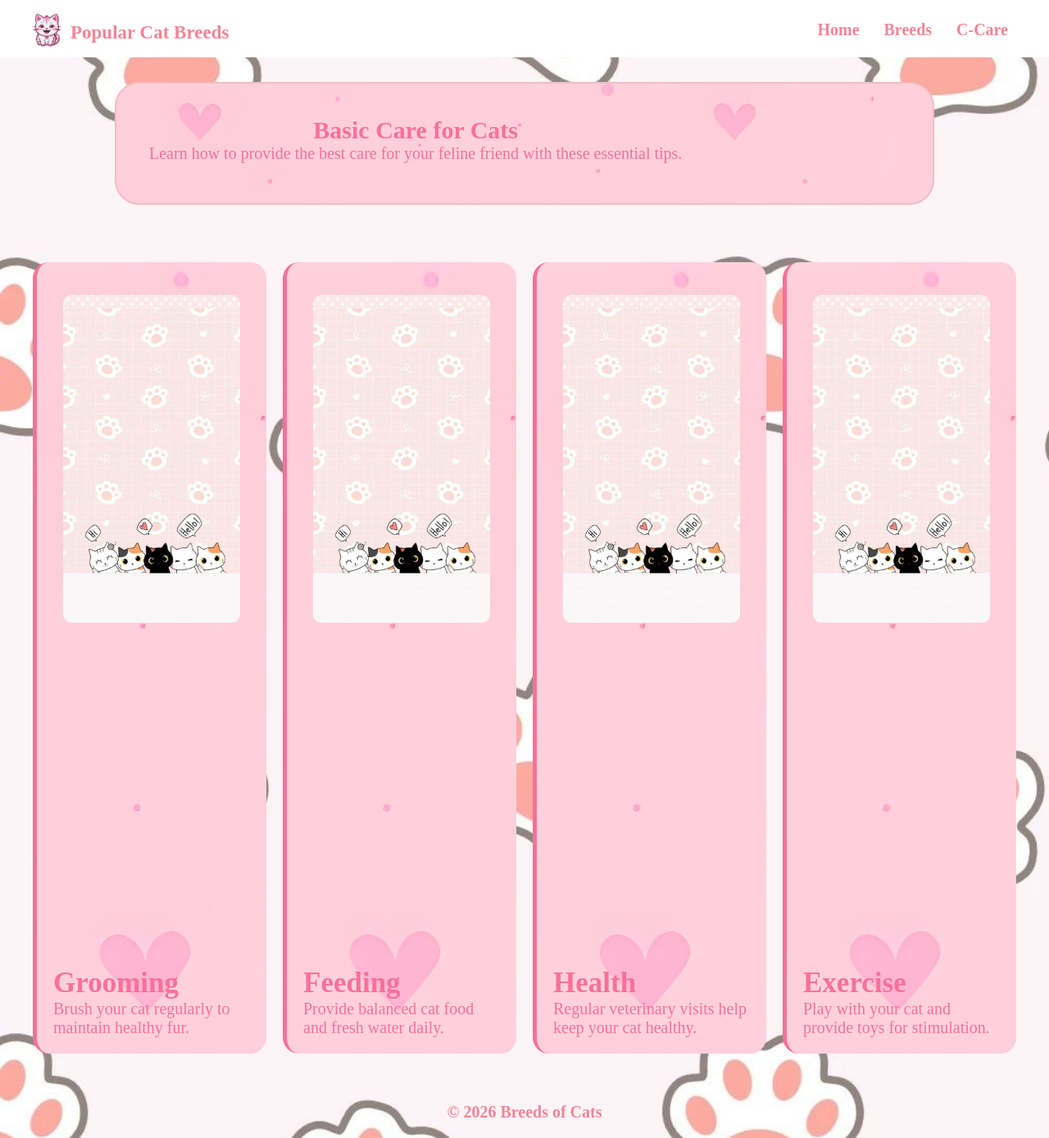
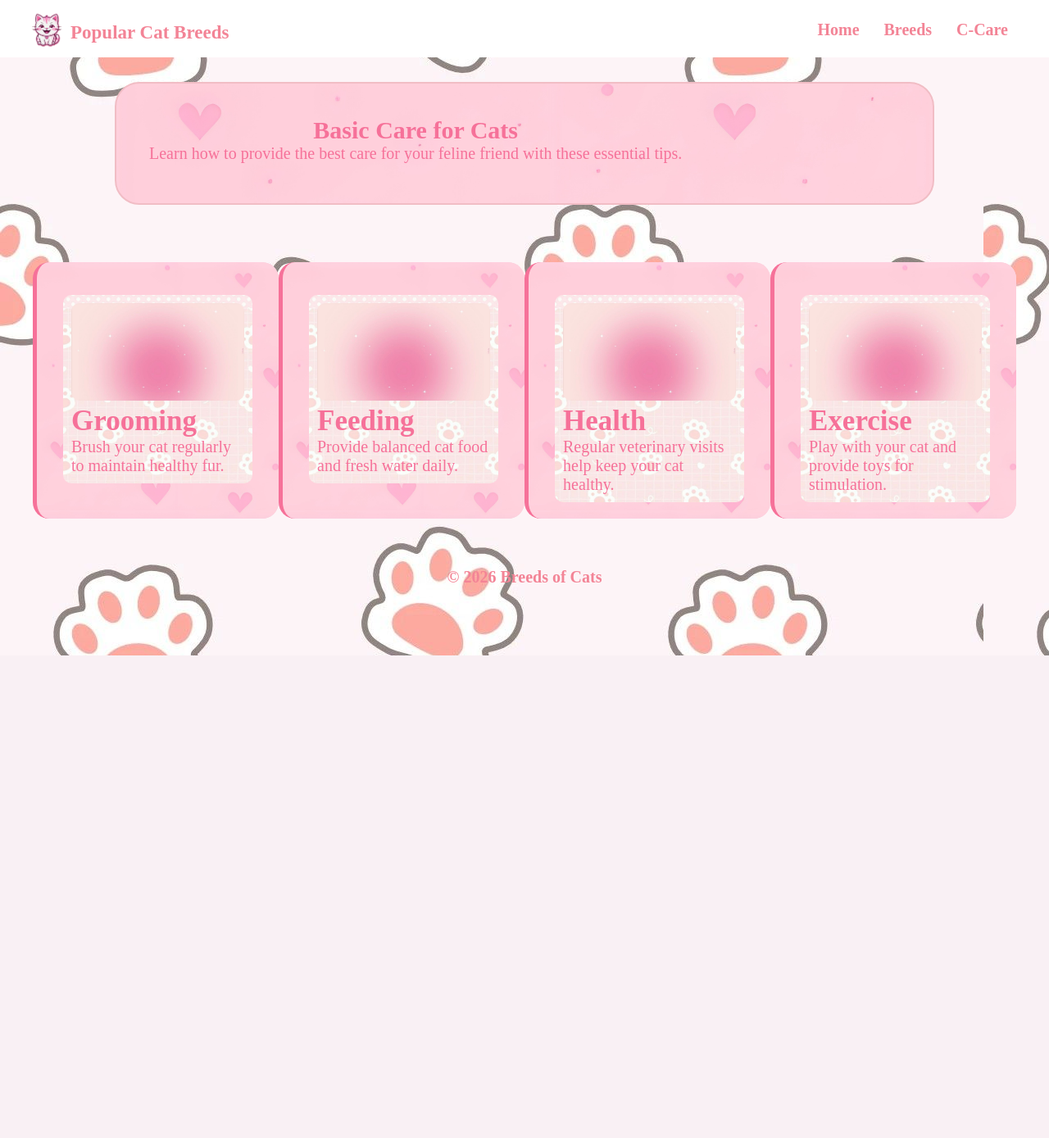
Before and after one commit to dannnnnno-o/WSAT-Finals, a PHP site: page /care.html in a window 1280 px wide. Shown: the whole page at 82% size. After the commit the page ends 800 px from the top, so only its background shows below. Run offline with PHP 8.4, Linux system fonts and the light colour scheme.

Commit message:
fixed stretching containers on care.html

```diff
--- a/care.html
+++ b/care.html
@@ -33,39 +33,38 @@
 </div>
 
 <section class="container">
-
-<div class="care-grid">
-
+<div id="care-grid">
     <div class="care-box">
         <div class="boxe">
-</div>
+            <img src="images/a.jpg" alt="">
             <h3>Grooming</h3>
             <p>Brush your cat regularly to maintain healthy fur.</p>
+        </div>
     </div>
 
     <div class="care-box">
         <div class="boxe">
-</div>
+            <img src="images/a.jpg" alt="">
             <h3>Feeding</h3>
             <p>Provide balanced cat food and fresh water daily.</p>
+        </div>
     </div>
 
     <div class="care-box">
         <div class="boxe">
-</div>
+            <img src="images/a.jpg" alt="">
             <h3>Health</h3>
             <p>Regular veterinary visits help keep your cat healthy.</p>
+        </div>
     </div>
 
     <div class="care-box">
         <div class="boxe">
-</div>
+            <img src="images/a.jpg" alt="">
             <h3>Exercise</h3>
             <p>Play with your cat and provide toys for stimulation.</p>
         </div>
-
-
-
+    </div>
 </div>
 
 </section>
--- a/style.css
+++ b/style.css
@@ -11,13 +11,12 @@ background: #f9e4ea;
 background-image: url("images/b.jpg");
 background-repeat: no-repeat;
 background-size: cover;
-
 }
 .care-page{
 background: #f9e4ea;
 background-image: url("images/mn.jpg");
 background-repeat: repeat;
-background-size: 1515px;}
+}
 
  .h1{
     margin-top: 50px;
@@ -38,7 +37,7 @@ h1{
 }
 
 h3{
-    margin-top: 420px;
+    /* margin-top: 420px; fixed-size */
     font-size: 35px;
     font-weight: 100%;
     color: white;
@@ -48,7 +47,7 @@ h3{
 .my-box{
     width: 1400px;
     display: flex;
-    height: 395px;
+    /* height: 395px; fixed-size*/
     background-color: rgb(247, 186, 196);
     border: 2px solid rgb(241, 189, 197);
     border-radius: 30px;
@@ -73,8 +72,6 @@ h3{
 .button-group{
      display: flex;
      margin-top: 1rem;
-
-
 }
 .button-group button{
     background-color: rgb(243, 132, 150);
@@ -128,7 +125,6 @@ h3{
     color: white;
     font-size: 12px;
     font-weight: bold;
-
 }
 
 h1{
@@ -206,10 +202,11 @@ text-align:center;
 
 
 .container{
-padding:40px;
-max-width:1500px;
+padding: 40px;
+/* max-width:1500px;
+max-width: fit-content;
 margin:auto;
-color: white;
+color: white; */
 }
 
 
@@ -286,12 +283,9 @@ border-radius:9px;
 }
 
 
-
-.care-grid{
-display:grid    ;
-grid-template-columns:repeat(auto-fit,minmax(250px,1fr));
-gap:20px;
-
+#care-grid{
+    display: flex;
+    max-height: fit-content;
 }
 
 .care-box{
@@ -311,13 +305,20 @@ text-align: left;
 padding:10px;
 border-radius: 10px;
 text-align: left;
-height: 400px;
+/* height: 400px; */
+max-width: 400px;
+display: block;
 margin-top: 20px;
 margin-left: 12px;
 margin-right: 12px;
 background-image: url("images/qw.jpg");
 background-repeat: no-repeat;
 background-size: cover;
+}
+
+.boxe > img{
+    border-radius: .5rem;
+    max-width: 100%;
 }
 
 .care-box h3{
```
Lines whose indentation alone changed are shown as unchanged.
